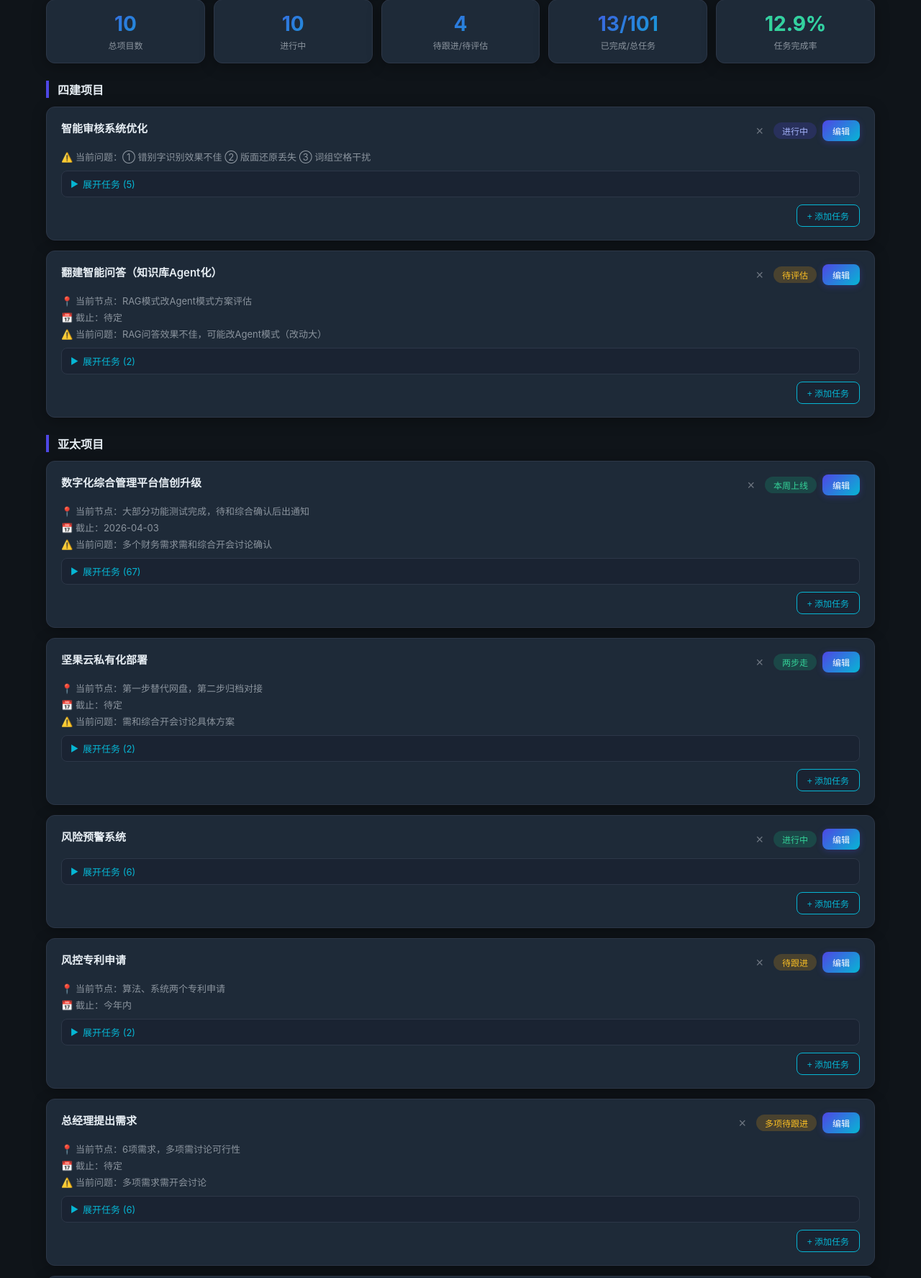
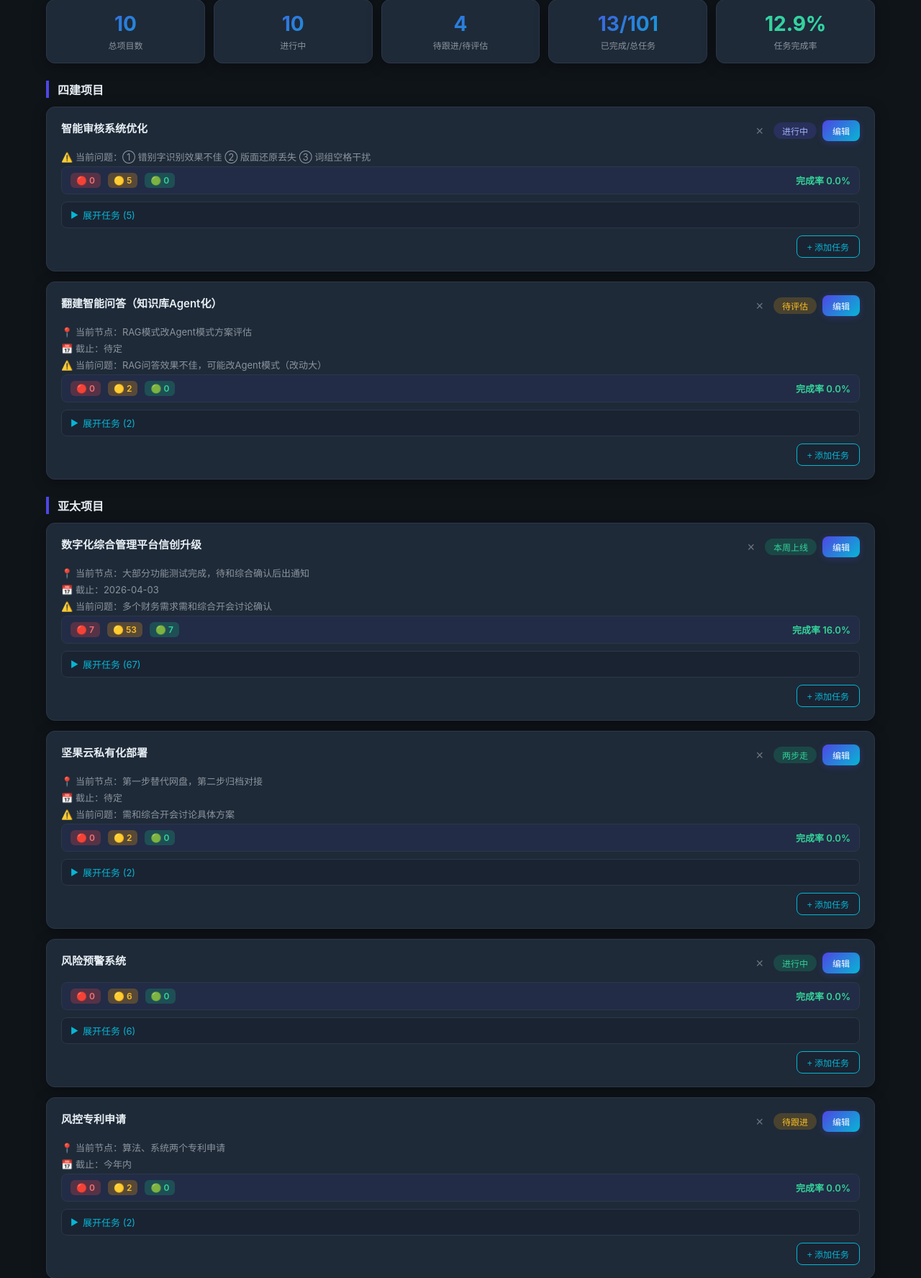
Before and after one commit to Smallbl/project-tracker, a Flask app: page / in a window 1280 px wide. Shown: the part 182-1957 px from the top of the page at 72% size. Run offline with Flask 3, Linux system fonts and the light colour scheme.

Commit message:
feat: 添加项目卡片任务汇总条（优先级+完成率）

```diff
--- a/templates/index.html
+++ b/templates/index.html
@@ -150,6 +150,12 @@
   .stat-card.rate .stat-value { color: #34d399; -webkit-text-fill-color: #34d399; }
 
   /* ===== 任务折叠 ===== */
+  .task-summary-bar { display: flex; align-items: center; gap: 10px; padding: 8px 12px; background: rgba(79,70,229,0.08); border: 1px solid var(--border); border-radius: var(--radius-sm); margin-bottom: 6px; }
+  .task-priority-icon { font-size: 12px; padding: 3px 8px; border-radius: 6px; font-weight: 600; }
+  .task-priority-icon.high { background: rgba(239,68,68,0.25); color: #f87171; }
+  .task-priority-icon.medium { background: rgba(245,158,11,0.25); color: #fbbf24; }
+  .task-priority-icon.low { background: rgba(16,185,129,0.25); color: #34d399; }
+  .task-completion-rate { margin-left: auto; font-size: 13px; color: #34d399; font-weight: 600; }
   .task-toggle-bar { display: flex; align-items: center; gap: 6px; padding: 8px 12px; background: var(--inner-bg); border: 1px solid var(--border); border-radius: var(--radius-sm); cursor: pointer; font-size: 13px; color: var(--accent-2); margin-top: 10px; transition: background 0.2s, border-color 0.2s; user-select: none; }
   .task-toggle-bar:hover { background: rgba(6,182,212,0.1); border-color: var(--accent-2); }
   .task-toggle-bar .toggle-icon { font-size: 12px; transition: transform 0.2s; }
@@ -234,6 +240,18 @@
             {% if p.issues %}<div class="info">⚠️ 当前问题：{{ p.issues }}</div>{% endif %}
 
             {% if p.tasks %}
+            {% set high_count = p.tasks|selectattr('priority', 'equalto', 'high')|list|length %}
+            {% set medium_count = p.tasks|selectattr('priority', 'equalto', 'medium')|list|length %}
+            {% set low_count = p.tasks|selectattr('priority', 'equalto', 'low')|list|length %}
+            {% set done_count = p.tasks|selectattr('done', 'equalto', true)|list|length %}
+            {% set total_count = p.tasks|length %}
+            {% set completion_rate = ((done_count / total_count * 100)|round if total_count > 0 else 0) %}
+            <div class="task-summary-bar">
+              <span class="task-priority-icon high">🔴 {{ high_count }}</span>
+              <span class="task-priority-icon medium">🟡 {{ medium_count }}</span>
+              <span class="task-priority-icon low">🟢 {{ low_count }}</span>
+              <span class="task-completion-rate">完成率 {{ completion_rate }}%</span>
+            </div>
             <div class="task-toggle-bar" onclick="toggleTasks(this)">
               <span class="toggle-icon">▶</span> 展开任务 ({{ p.tasks|length }})
             </div>
```
